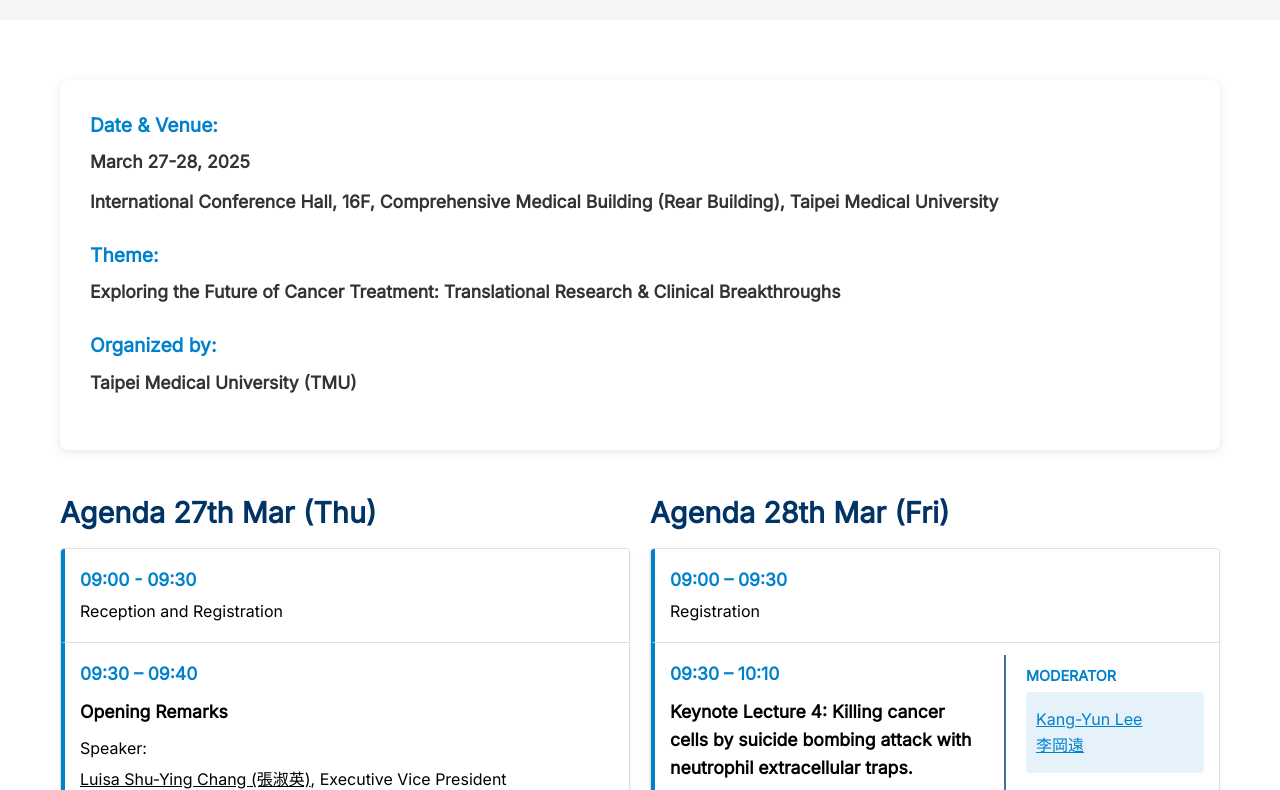
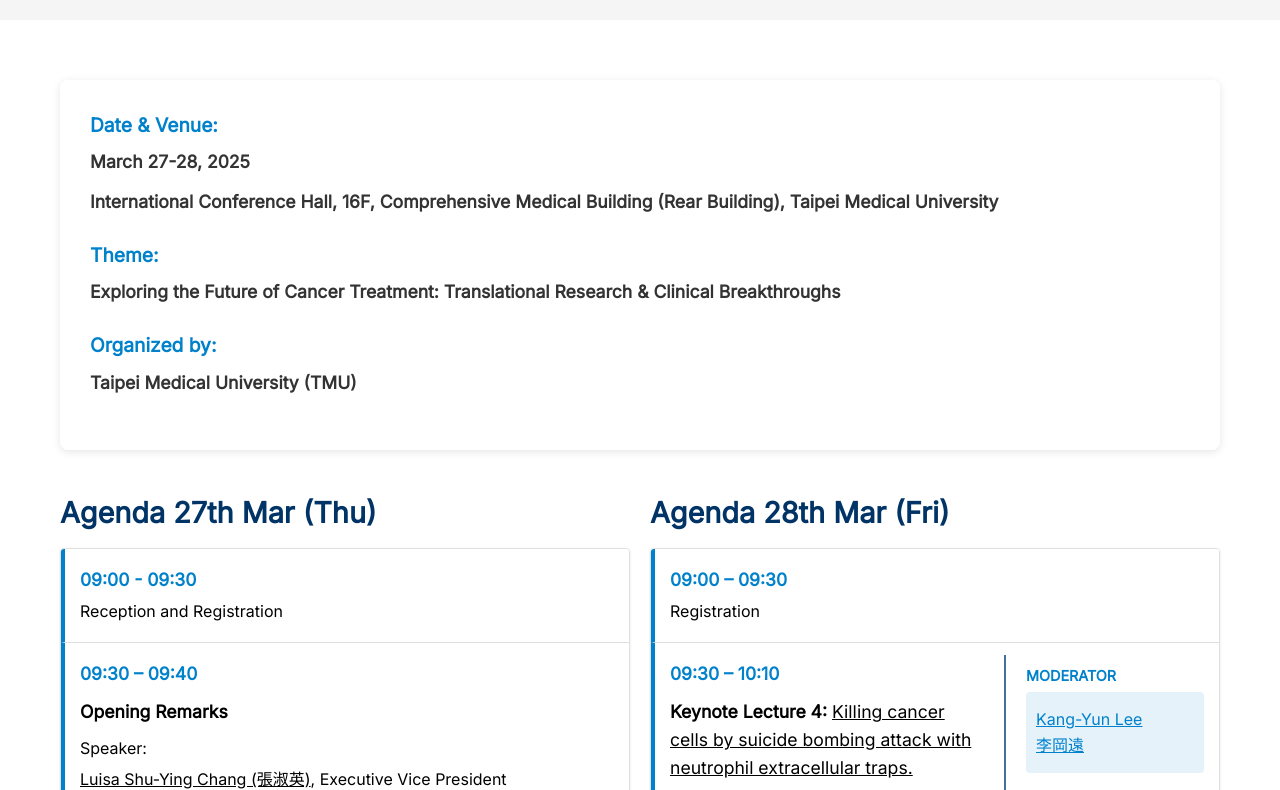
Before and after one commit to RCCTM/TMU-CWRU_Symposium, a plain HTML site: page symposium.html in a window 1280 px wide. Shown: the part 162-952 px from the top of the page. Drawn offline with Linux system fonts and the light colour scheme; files whose address does not match are found by name.

Commit message:
增加網址

```diff
--- a/symposium.html
+++ b/symposium.html
@@ -359,10 +359,13 @@
                                 <div class="schedule-content-wrapper">
                                     <div class="schedule-content-main">
                                         <p class="schedule-time">09:30 – 10:10</p>
-                                        <h4>Keynote Lecture 4:
-                                            Killing cancer cells by suicide bombing attack with neutrophil
-                                            extracellular
-                                            traps.
+                                        <h4>
+                                            Keynote Lecture 4:
+                                            <a href="https://tmurcctm.org/killing-cancer-cells-by-suicide-bombing-attack-with-neutrophil-extracellular-traps/">
+                                                Killing cancer cells by suicide bombing attack with neutrophil
+                                                extracellular
+                                                traps.
+                                            </a>
                                         </h4>
                                         <p>Speaker:</p>
                                         <p><a href="https://tmurcctm.org/zhenghe-john-wang/">Zhenghe John Wang</a>, Case Western Reserve University</p>
```
